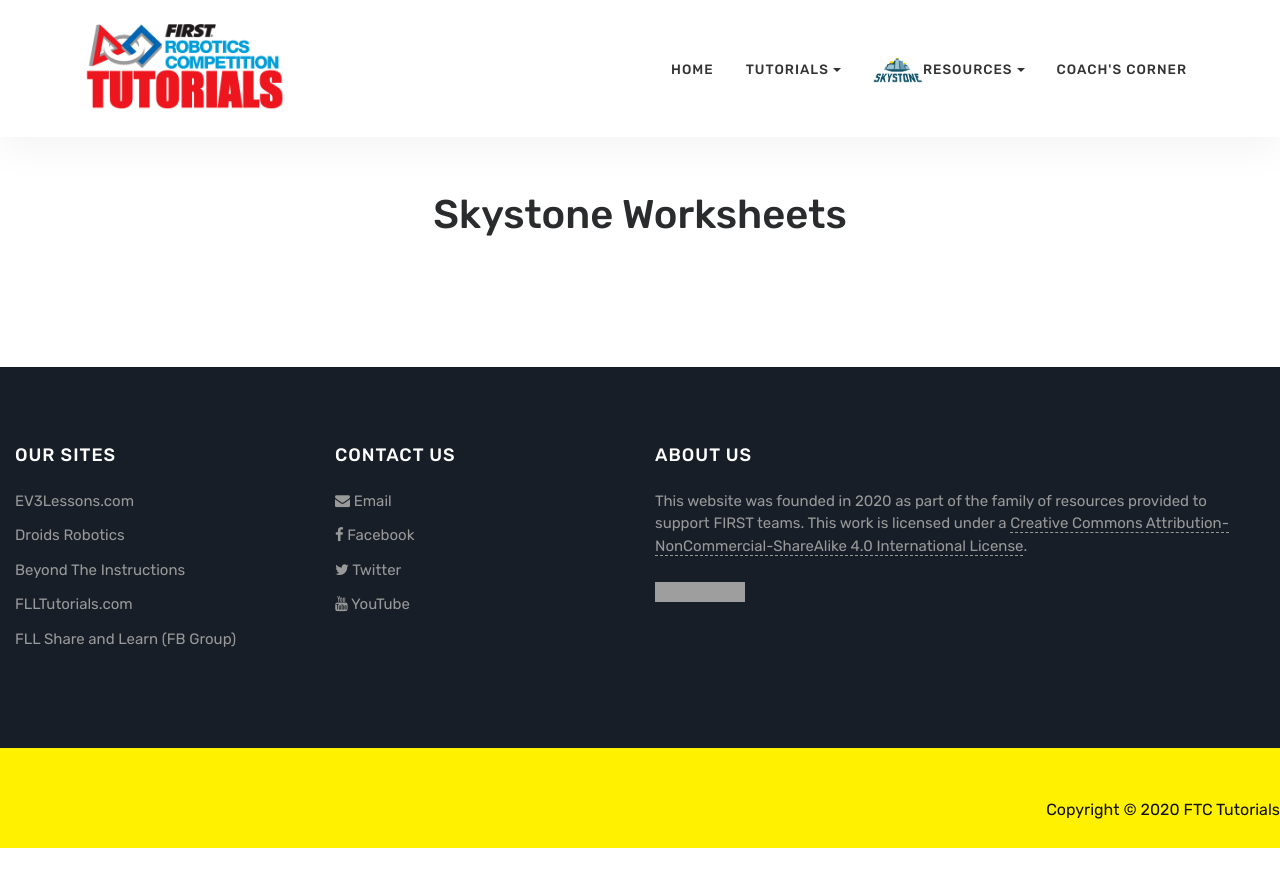
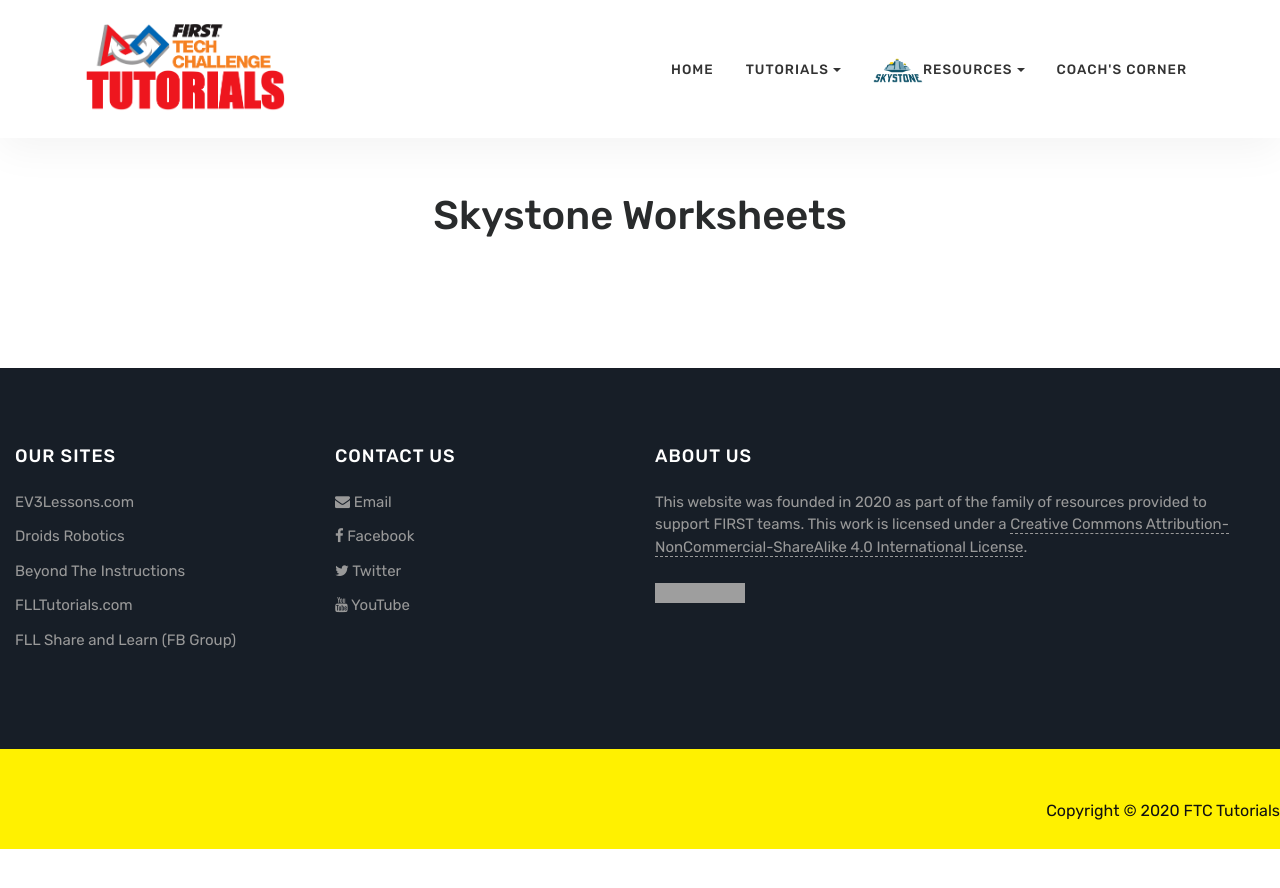
Before and after one commit to droidsrobotics/FTC-Tutorials, a Jekyll site: the page built from Worksheets.md, in a window 1280 px wide. Shown: the top 888 px of the page. Built offline with Jekyll 4.4.1, drawn with Linux system fonts in a browser that asks for light colours; grey boxes are pictures that could not be loaded.

Commit message:
Update _config.yml

```diff
--- a/_config.yml
+++ b/_config.yml
@@ -3,7 +3,7 @@ name: FTC Tutorials
 title: FTC Tutorials
 description: A one stop shop for everything FIRST Tech Challenge
 meta_description: "A one stop shop for everything FIRST Tech Challenge"
-logo: 'assets/images/FRCTutorials.png'
+logo: 'assets/images/FTCTutorials.png'
 favicon: 'assets/images/favicon-96x96.png'
 baseurl:
 email: 'team@ev3lessons.com'
```
